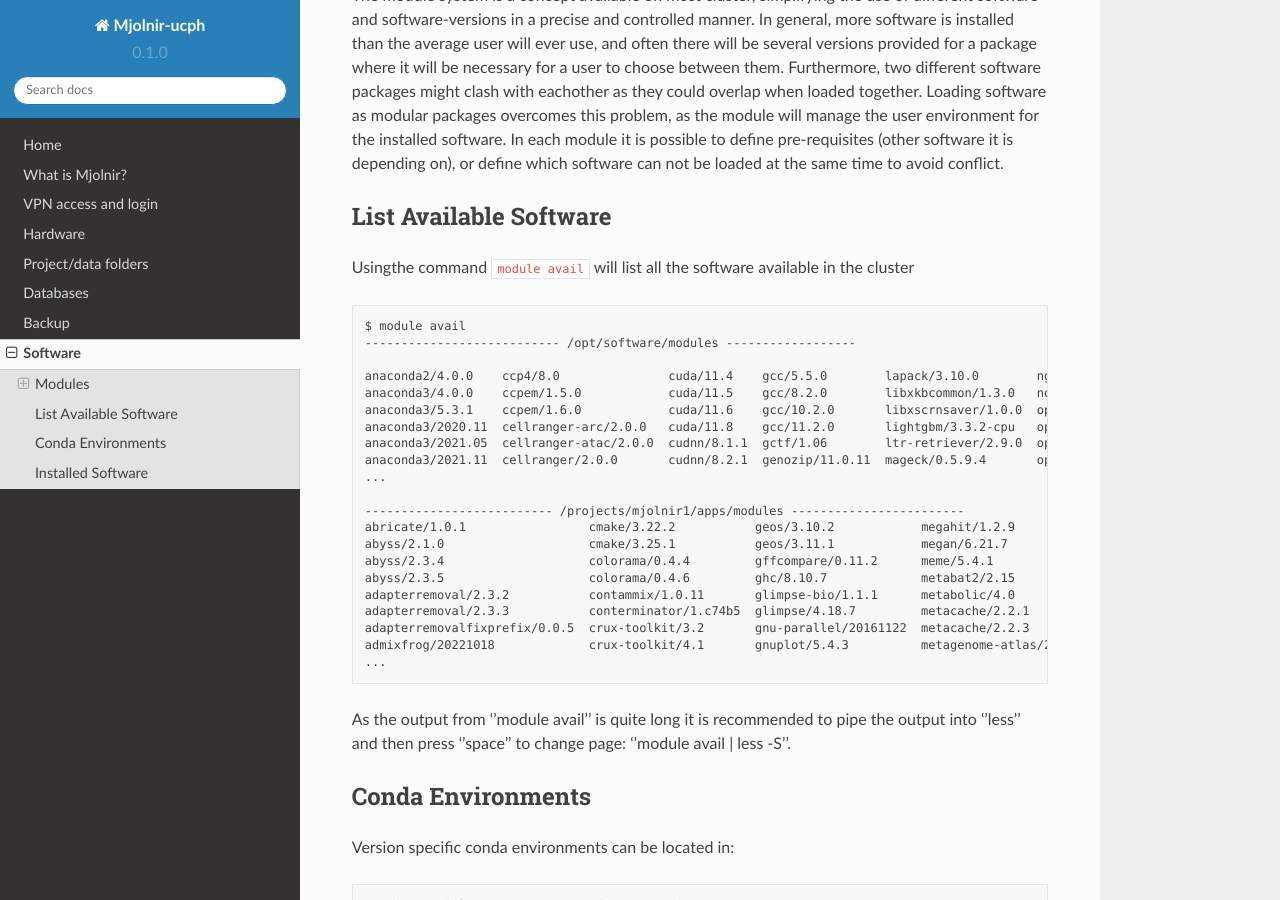
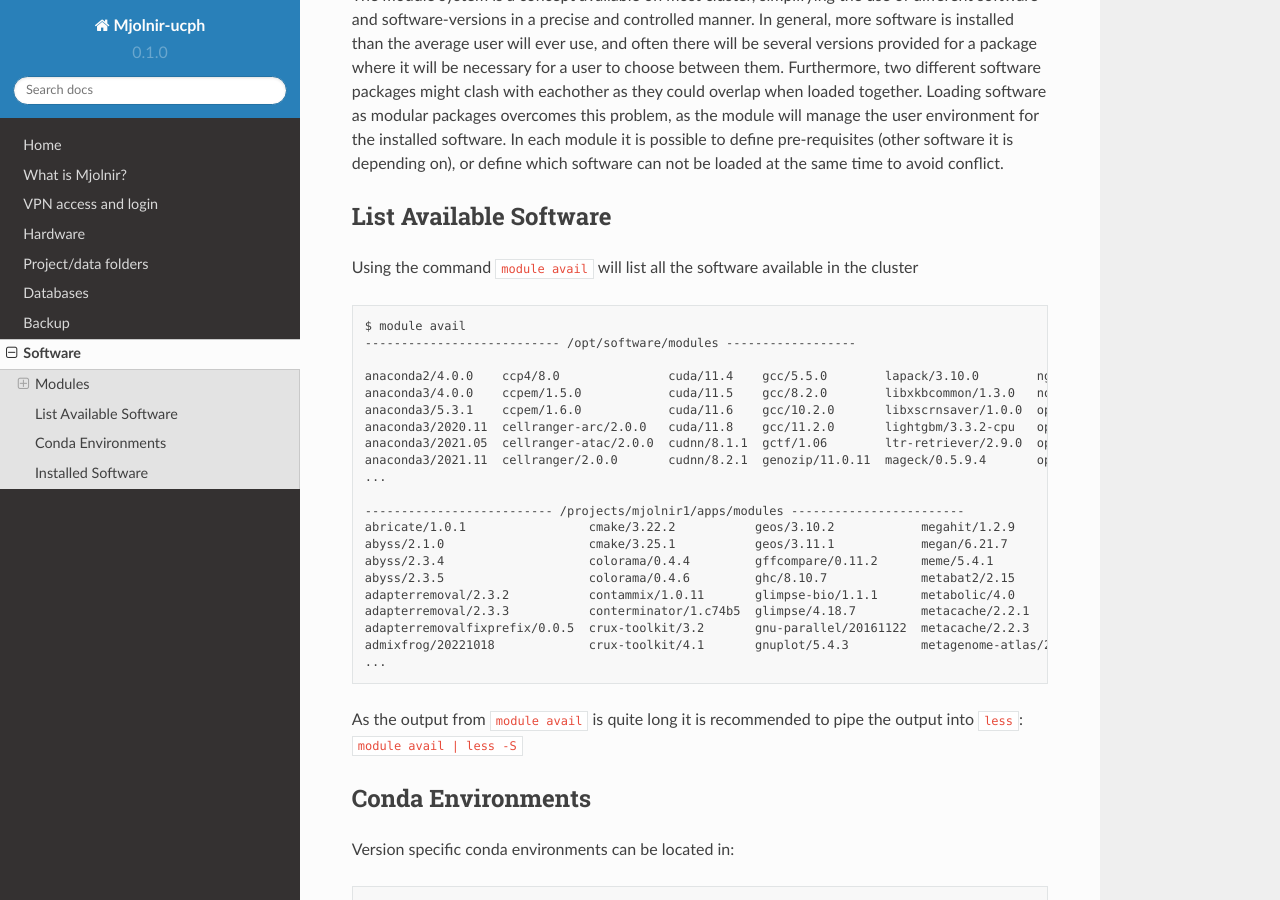
Before and after one commit to bentpetersendk/mjolnir_ucph, a Sphinx documentation site: the page built from docs/source/software.rst, in a window 1280 px wide and 900 px high, scrolled down 402 px. Built offline with Sphinx 7.4.7 and the Read the Docs theme 2.0.0, drawn with Linux system fonts in a browser that asks for light colours.

Commit message:
Update software.rst

```diff
--- a/docs/source/software.rst
+++ b/docs/source/software.rst
@@ -14,7 +14,7 @@ The module system is a concept available on most cluster, simplifying the use of
 
 List Available Software
 -----
-Usingthe command ``module avail`` will list all the software available in the cluster
+Using the command ``module avail`` will list all the software available in the cluster
 
 .. code-block:: bash
 
@@ -40,7 +40,7 @@ Usingthe command ``module avail`` will list all the software available in the cl
   admixfrog/20221018             crux-toolkit/4.1       gnuplot/5.4.3          metagenome-atlas/2.8.2  polypolish/0.5.0
   ...
 
-As the output from ''module avail'' is quite long it is recommended to pipe the output into ''less'' and then press ''space'' to change page: ''module avail | less -S''.
+As the output from ``module avail`` is quite long it is recommended to pipe the output into ``less``: ``module avail | less -S``
 
 
 
```
